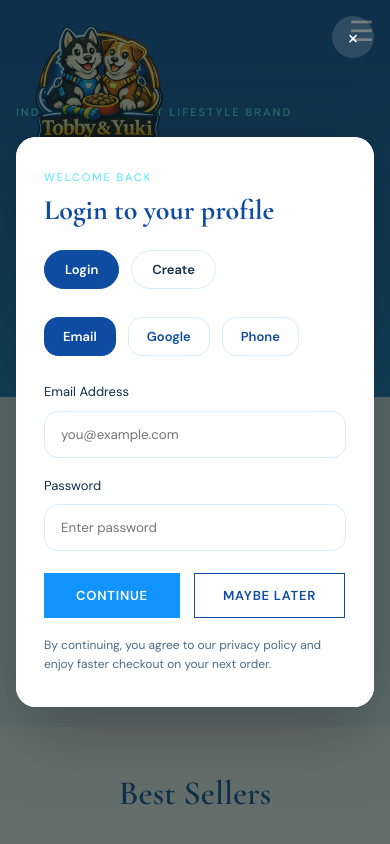
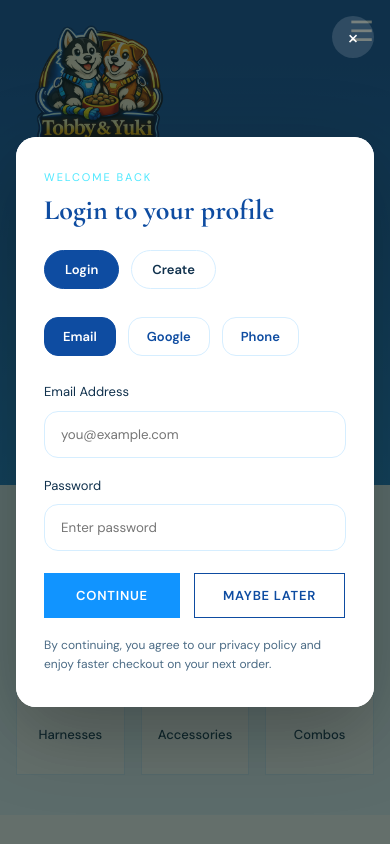
Before and after one commit to sleep-beep-keep/tobby-yuki-marketplace, a Next.js app: page / in a window 390 px wide. Shown: the top 844 px of the page. Built offline with nearby package versions, Linux system fonts and the light colour scheme.

Commit message:
Fix: Resolve hero section overlap on mobile

```diff
--- a/src/app/page.module.css
+++ b/src/app/page.module.css
@@ -1,11 +1,20 @@
-.hero { background: linear-gradient(180deg, #0E4CA1 0%, #1A7FD1 100%); padding: 24px 48px 0; display: grid; grid-template-columns: 1fr 420px; gap: 0; min-height: 440px; align-items: center; overflow: hidden; position: relative; }
+.hero {
+  background: linear-gradient(180deg, #0E4CA1 0%, #1A7FD1 100%);
+  padding: 8rem 16px 40px; /* Increased top padding for mobile */
+  display: grid;
+  gap: 2rem;
+  min-height: auto;
+  align-items: center;
+  overflow: hidden;
+  position: relative;
+}
 .heroContent { position: relative; z-index: 2; }
 .eyebrow { font-size: 11px; font-weight: 600; letter-spacing: .18em; text-transform: uppercase; color: var(--accent); margin-bottom: 16px; }
 .h1 { font-family: var(--font-display); font-size: 54px; font-weight: 600; color: #fff; line-height: 1.05; margin-bottom: 18px; }
 .h1 em { font-style: italic; color: var(--accent); }
 .heroSub { font-size: 15px; color: rgba(255,255,255,.65); margin-bottom: 32px; max-width: 420px; line-height: 1.7; }
 .heroBtns { display: flex; gap: 12px; flex-wrap: wrap; }
-.heroImg { height: 440px; position: relative; overflow: hidden; }
+.heroImg { display: none; } /* Hidden on mobile by default */
 .section { padding: 72px 48px; }
 .whiteBg { background: #fff; }
 .sectionTitle { font-family: var(--font-display); font-size: 34px; font-weight: 600; color: var(--primary); text-align: center; margin-bottom: 44px; }
@@ -41,8 +50,6 @@
 .nlInput { flex: 1; border: 1.5px solid var(--border); border-right: none; padding: 12px 16px; font-size: 14px; outline: none; }
 .nlInput:focus { border-color: var(--primary); }
 @media(max-width:768px) {
-  .hero { grid-template-columns: 1fr; padding: 40px 16px; min-height: auto; }
-  .heroImg { display: none; }
   .h1 { font-size: 36px; }
   .section { padding: 40px 16px; }
   .petSection { padding: 40px 16px; }
@@ -53,3 +60,12 @@
   .newsletter { flex-direction: column; padding: 24px 16px; }
   .nlForm { width: 100%; }
 }
+
+@media (min-width: 768px) {
+  .hero {
+    padding: 24px 48px 0; /* Revert padding for desktop */
+    grid-template-columns: 1fr 420px;
+    min-height: 440px;
+  }
+  .heroImg { display: block; height: 440px; position: relative; overflow: hidden; }
+}
```
